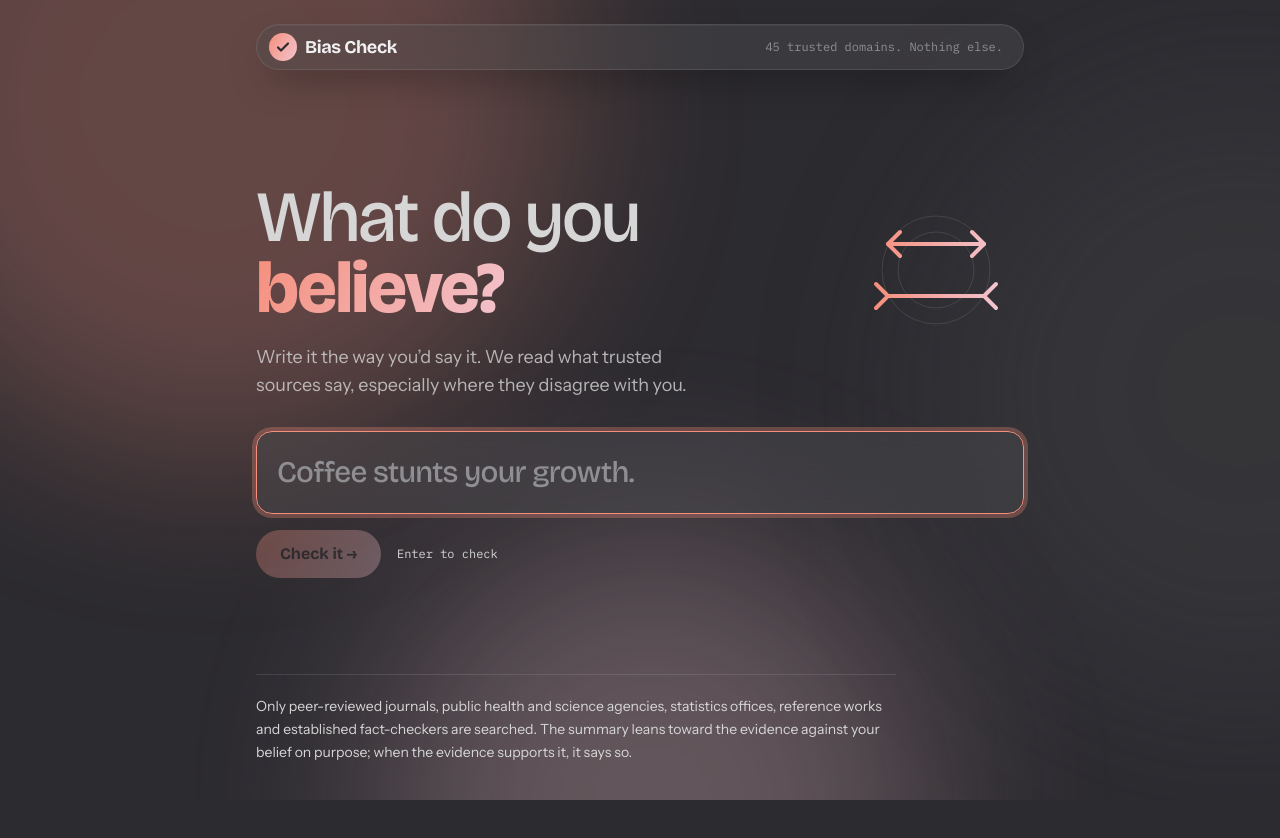
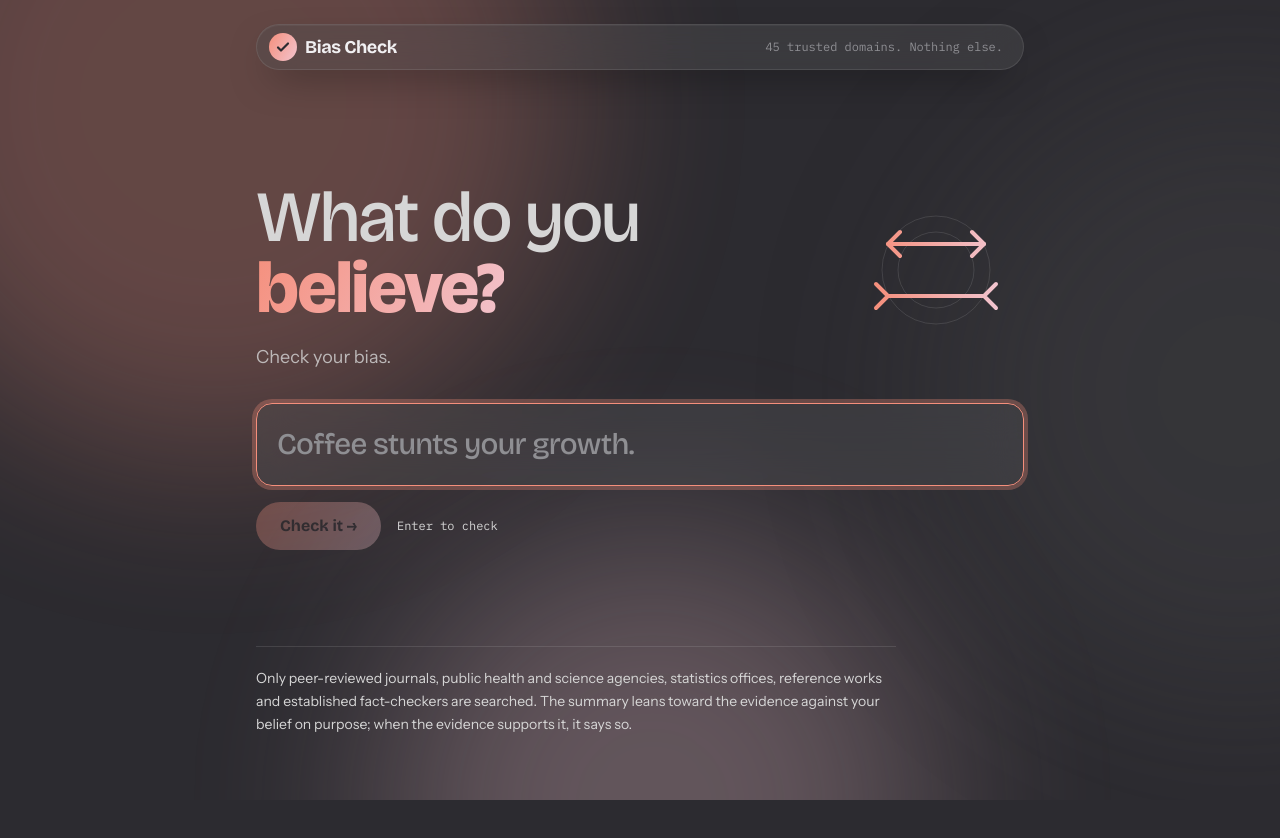
Before and after one commit to MarinaTkd/bias-check, a Next.js app in the folder bias-check/: page / in a window 1280 px wide. Shown: the top 838 px of the page. Built offline with nearby package versions, Linux system fonts and the light colour scheme.

Commit message:
copy: tagline reads 'Check your bias.'

```diff
--- a/bias-check/app/page.tsx
+++ b/bias-check/app/page.tsx
@@ -96,7 +96,7 @@ export default function Page() {
                   <span className="brand-text font-extrabold">believe?</span>
                 </label>
                 <p className="mt-5 max-w-md text-lg text-muted/80">
-                  Write it the way you&rsquo;d say it. We read what trusted sources say, especially where they disagree with you.
+                  Check your bias.
                 </p>
               </div>
               {/* Müller-Lyer illusion: both lines are the same length. Perception, not measurement. */}
```
